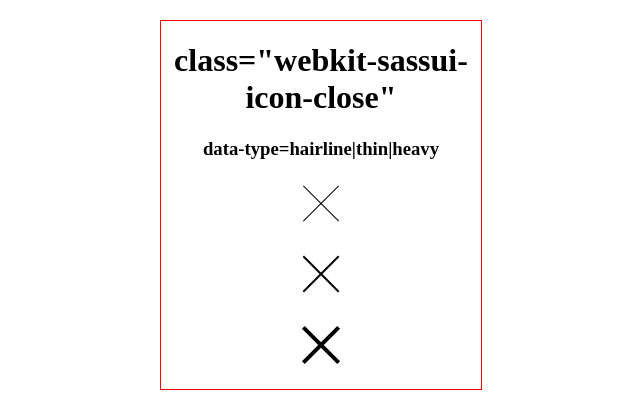
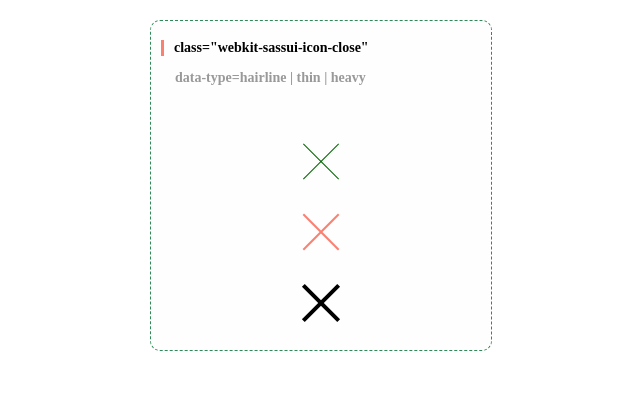
Before and after one commit to afeiship/next-defaults-validate, a website: page docs/index.html in a window 1280 px wide. Shown: the whole page, without its empty margins (319-959 px from the left). Drawn offline with Linux system fonts and the light colour scheme.

Commit message:
issue: optmize docs

```diff
--- a/docs/index.html
+++ b/docs/index.html
@@ -13,13 +13,13 @@
         class="webkit-sassui-icon-close"
     </h1>
     <h3>
-        data-type=hairline|thin|heavy
+        data-type=hairline | thin | heavy
     </h3>
     <p>
-      <i class="webkit-sassui-icon-close" data-type=hairline></i>
+      <i class="webkit-sassui-icon-close" data-type=hairline style="color:darkgreen"></i>
     </p>
     <p>
-      <i class="webkit-sassui-icon-close" data-type=thin></i>
+      <i class="webkit-sassui-icon-close" data-type=thin style="color:salmon"></i>
     </p>
     <p>
       <i class="webkit-sassui-icon-close" data-type=heavy></i>
--- a/docs/test.scss
+++ b/docs/test.scss
@@ -1,11 +1,29 @@
 @import "../dist/webkit-sassui-icon-close.scss";
 .test-webkit-sassui-icon-close{
-  border:1px solid red;
+  border:1px dashed seagreen;
+  background: #fefefe;
+  border-radius: 10px;
   width: 320px;
   margin: 20px auto;
   text-align: center;
+  padding: 10px;
   h1,
   h3{
     font-size: 14px;
+    text-align: left;
+  }
+
+  h1{
+    border-left: 3px solid salmon;
+    padding-left: 10px;
+  }
+  h3{
+    color: #999;
+    padding-left: 14px;;
+    margin-bottom: 50px;
+  }
+
+  p{
+    margin-bottom: 10px;
   }
 }
--- a/src/webkit-sassui-icon-close.scss
+++ b/src/webkit-sassui-icon-close.scss
@@ -16,7 +16,6 @@
         width: 100%;
         top: 50%;
         left: 0;
-        margin-top: -0.1em;
         border-top: 0.1em solid;
     }
     &:before {
```
Also changed, not shown: dist/webkit-sassui-icon-close.scss, docs/test.css.
